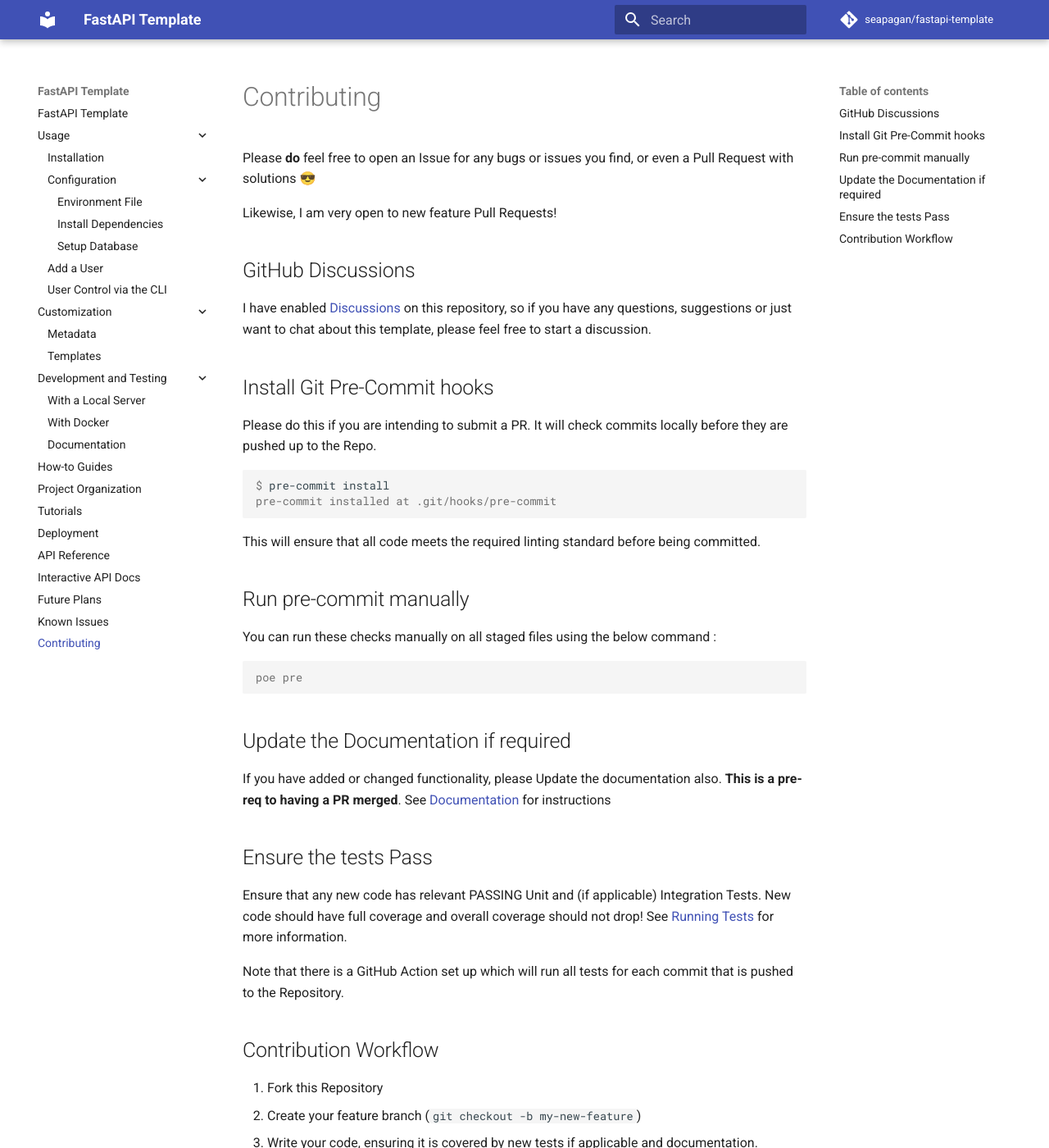
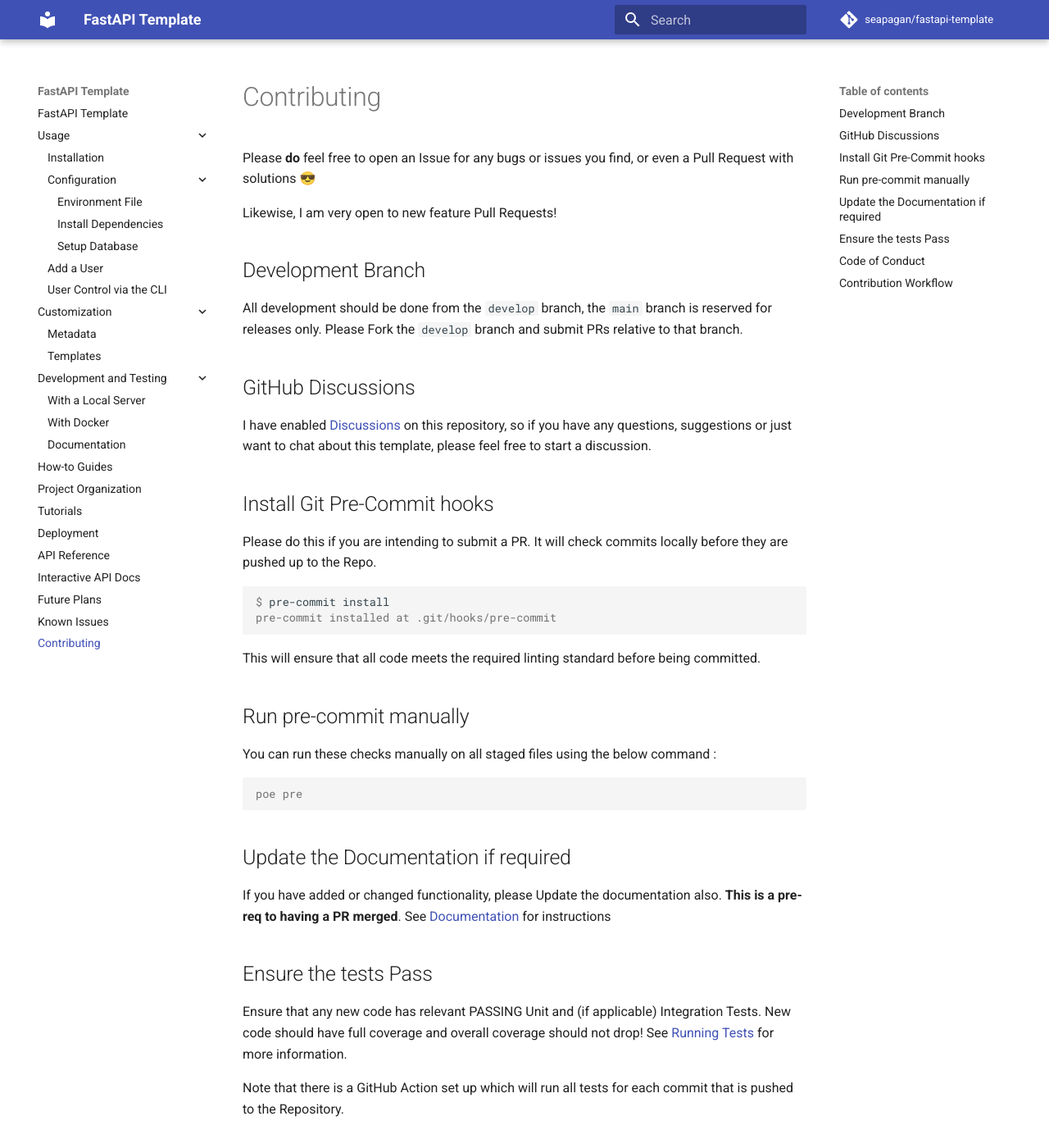
Before and after one commit to seapagan/fastapi-template, an MkDocs documentation site: the page built from docs/contributing.md, in a window 1280 px wide and 1400 px high. Shown: the whole window at 82% size. Built offline with MkDocs 1.6.1 and Material for MkDocs 9.7.7, drawn with Linux system fonts in a browser that asks for light colours; comment, search, counter and statistics services are not loaded; some of the changed text lies outside the part shown.

Commit message:
docs: update the Contributing page
- add info and link to CoC
- note that work is to be relative to the 'develop' branch

Signed-off-by: Grant Ramsay <seapagan@gmail.com>

```diff
--- a/docs/contributing.md
+++ b/docs/contributing.md
@@ -4,6 +4,12 @@
 even a Pull Request with solutions 😎
 
 Likewise, I am very open to new feature Pull Requests!
+
+## Development Branch
+
+All development should be done from the `develop` branch, the `main` branch is
+reserved for releases only. Please Fork the `develop` branch and submit PRs
+relative to that branch.
 
 ## GitHub Discussions
 
@@ -49,6 +55,11 @@
 Note that there is a GitHub Action set up which will run all tests for each
 commit that is pushed to the Repository.
 
+## Code of Conduct
+
+This project is intended to be a safe, welcoming space for collaboration, and
+contributors are expected to adhere to the [Code of Conduct][coc].
+
 ## Contribution Workflow
 
 1. Fork this Repository
@@ -58,3 +69,5 @@
 4. Commit your changes (`git commit -am 'Add some feature'`)
 5. Push to the branch (`git push origin my-new-feature`)
 6. Create a new Pull Request
+
+[coc]:https://github.com/seapagan/fastapi-template/blob/main/CODE_OF_CONDUCT.md
```
